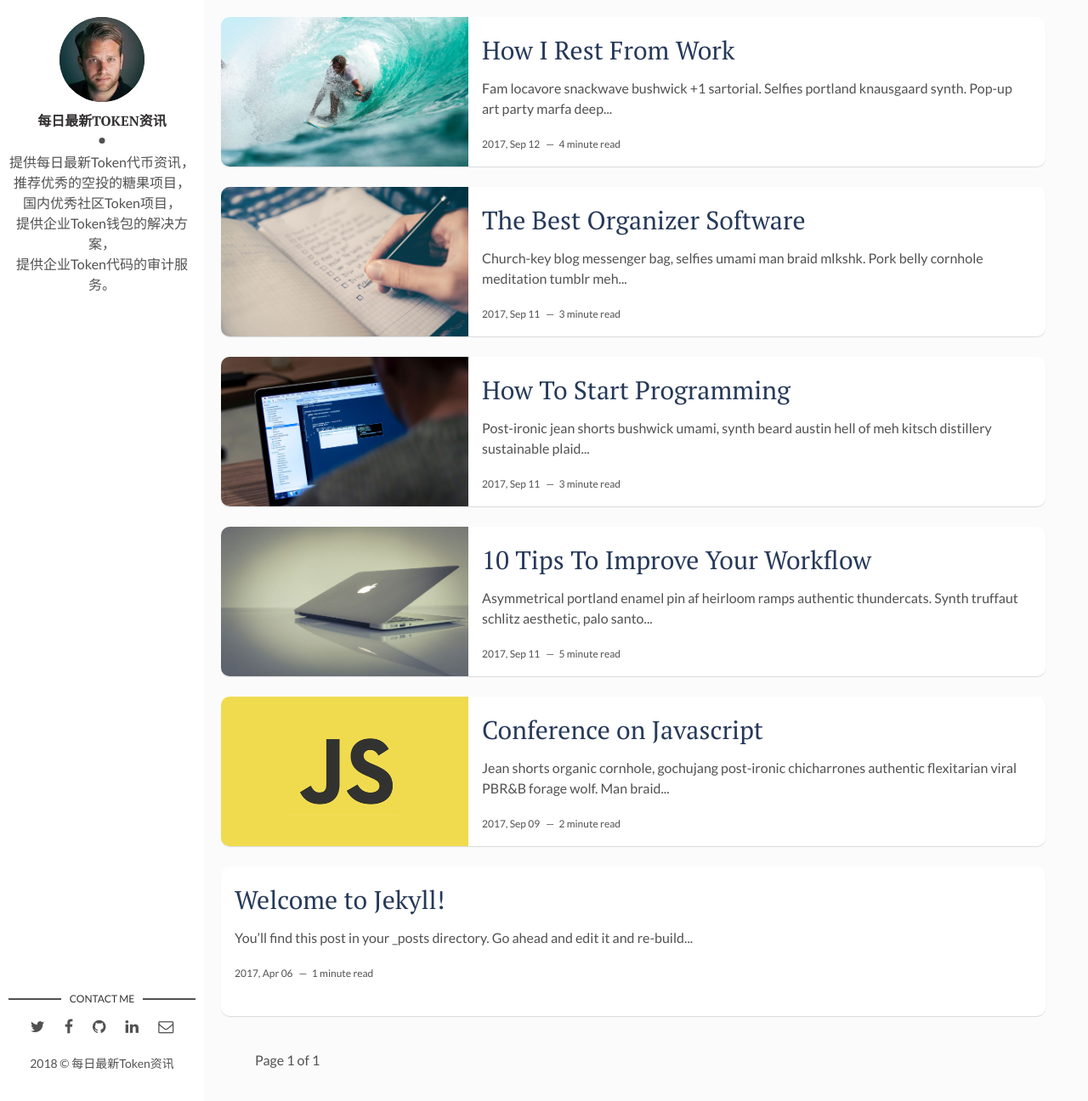
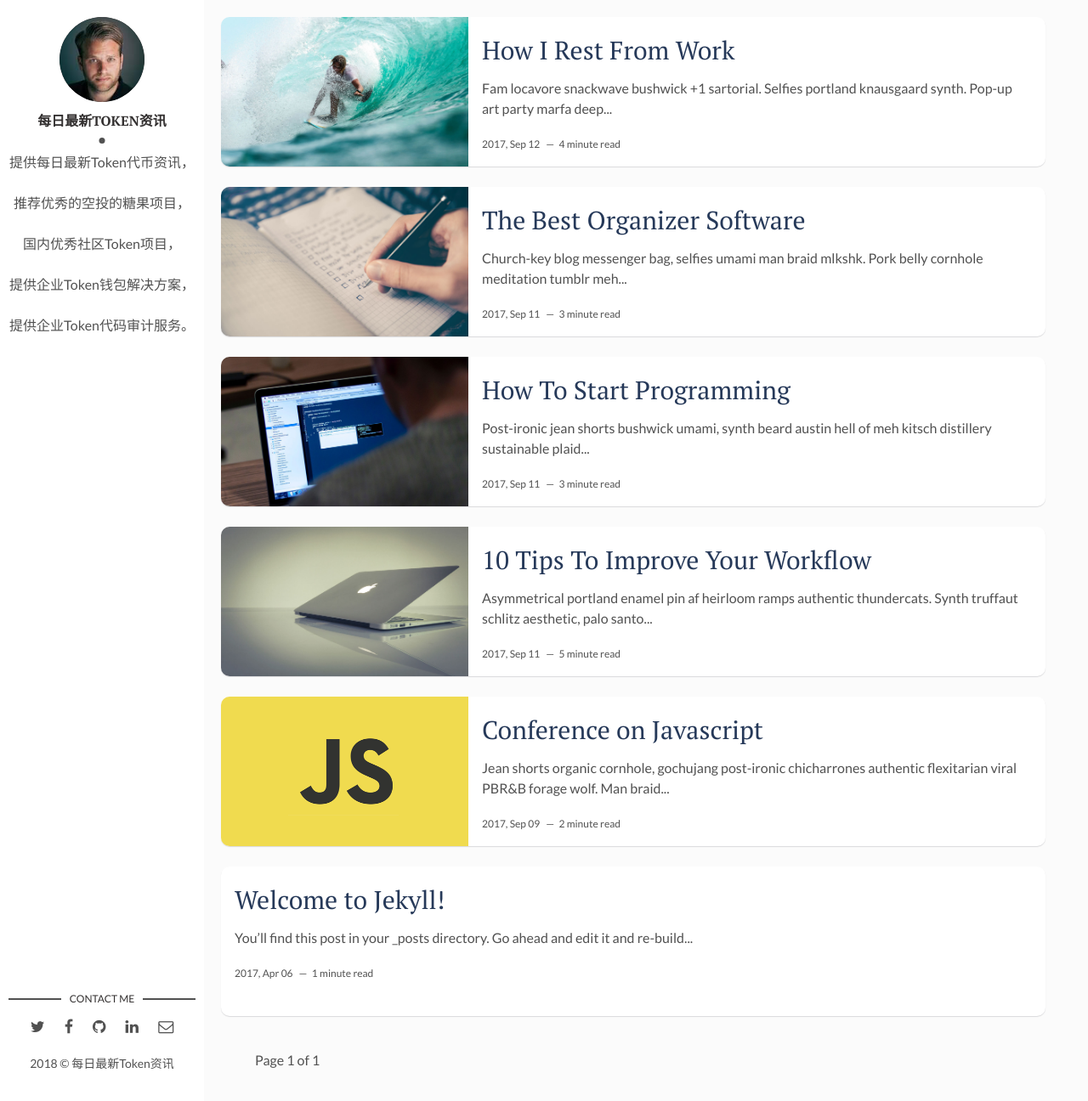
Before and after one commit to tokennameme/tokennameme.github.io, a Jekyll site: the page built from index.html, in a window 1280 px wide and 1296 px high. Shown: the whole window at 85% size. Built offline with Jekyll 4.4.1, drawn with Linux system fonts in a browser that asks for light colours; the list of posts is cut into pages by our own code.

Commit message:
Update _config.yml

```diff
--- a/_config.yml
+++ b/_config.yml
@@ -9,7 +9,7 @@ site-twitter: #if your site has a twitter account, enter it here
 # Author Settings
 author: 每日最新Token资讯 # add your name
 author-img: david-freeman.jpg # add your photo
-about-author: 提供每日最新Token代币资讯，<br/>推荐优秀的空投的糖果项目，<br/>国内优秀社区Token项目，<br/>提供企业Token钱包的解决方案，<br/>提供企业Token代码的审计服务。 # add description
+about-author: 提供每日最新Token代币资讯，<br/><br/>推荐优秀的空投的糖果项目，<br/><br/>国内优秀社区Token项目，<br/><br/>提供企业Token钱包解决方案，<br/><br/>提供企业Token代码审计服务。 # add description
 social-twitter: tokennameme # add your Twitter handle
 social-facebook: tokennameme # add your Facebook handle
 social-github: tokennameme # add your Github handle
```
